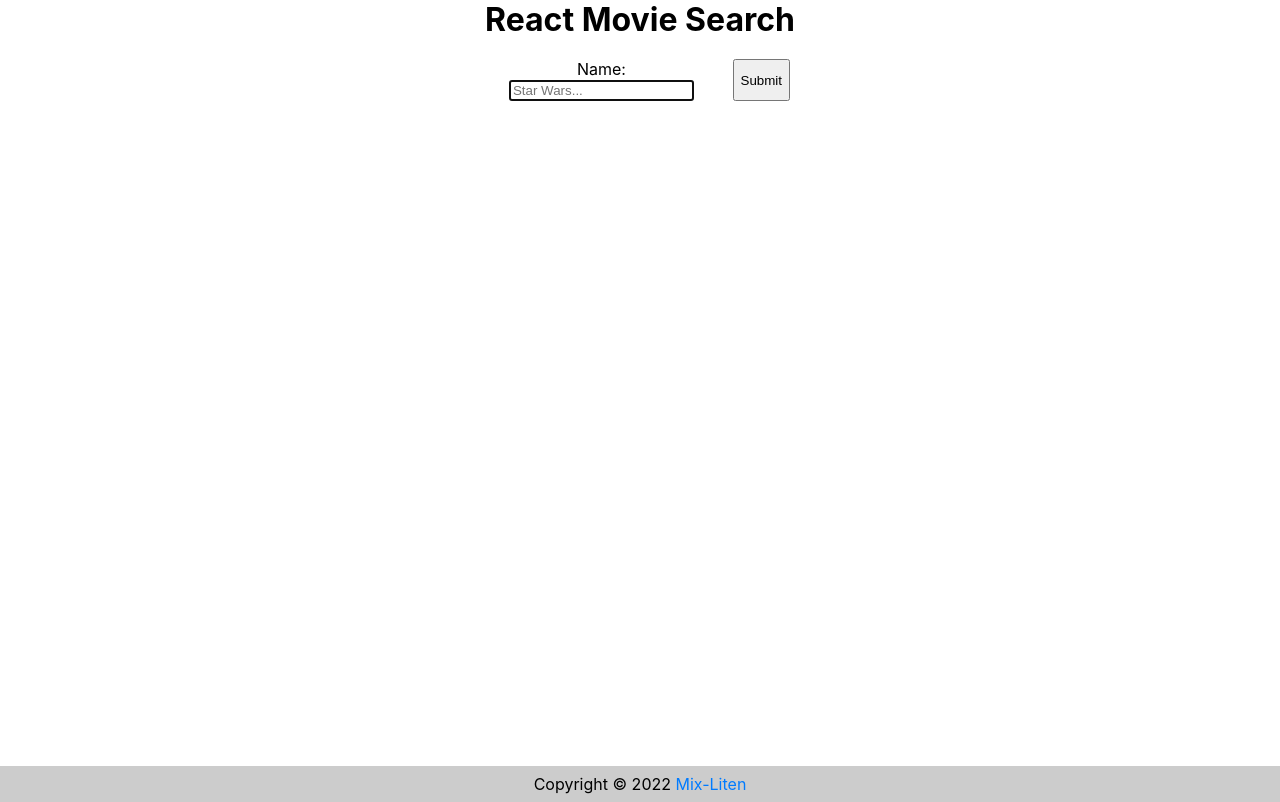
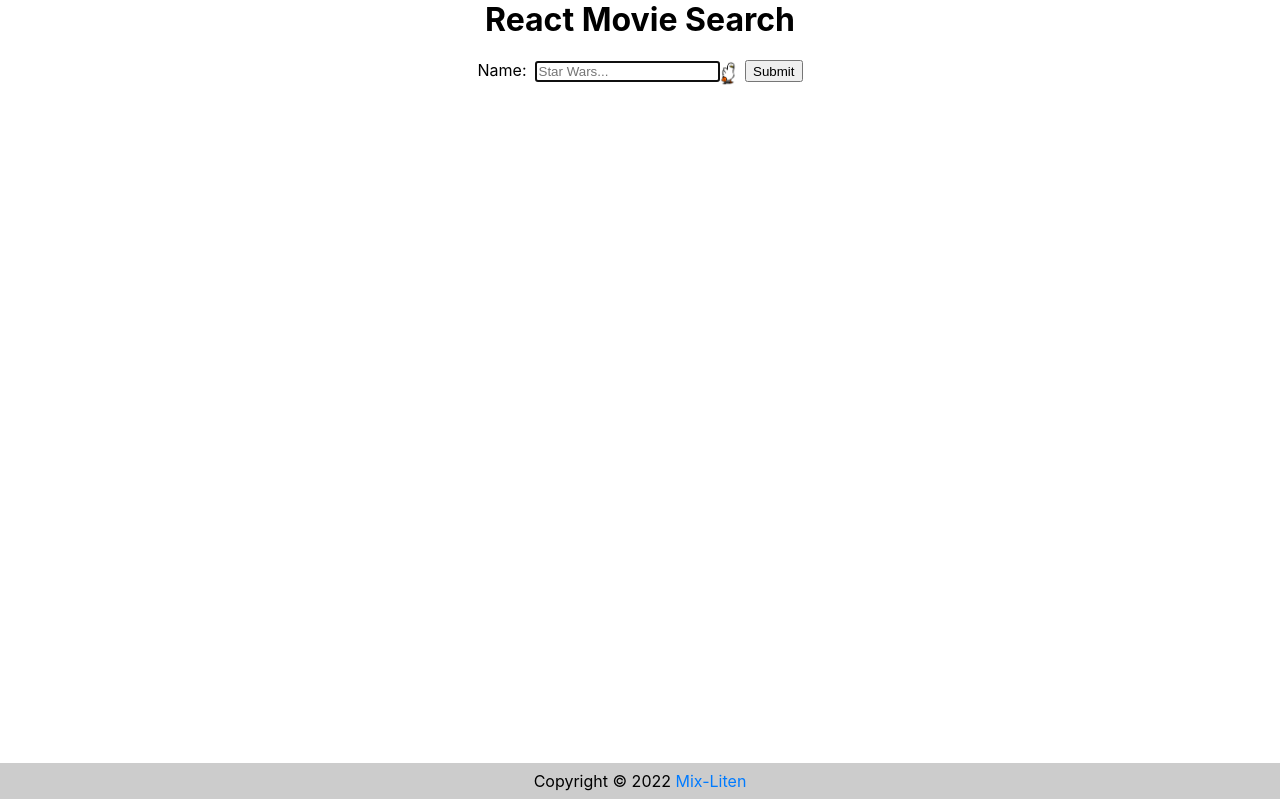
Before and after one commit to Mix-Liten/react-movie_search, a React (Create React App) app: page / in a window 1280 px wide. Built offline with nearby package versions, Linux system fonts and the light colour scheme; the HTML template or start-up script is replaced by a standard one.

Commit message:
feat: update style

```diff
--- a/src/components/Header.tsx
+++ b/src/components/Header.tsx
@@ -5,6 +5,7 @@ const Title = styled.h1`
   text-align: center;
   margin-top: 0;
   margin-bottom: 20px;
+  line-height: 40px;
   @media (max-width: 600px) {
     font-size: 24px;
   }
--- a/src/containers/Movie/CardList.tsx
+++ b/src/containers/Movie/CardList.tsx
@@ -4,6 +4,7 @@ import Card from '../../components/Card'
 import { MovieDetail } from './API'
 
 const Grid = styled.div`
+  margin-top: 16px;
   display: grid;
   grid-template-columns: repeat(3, auto);
   gap: 16px;
--- a/src/containers/Movie/Movie.tsx
+++ b/src/containers/Movie/Movie.tsx
@@ -7,7 +7,7 @@ import { fetchMovieList, MovieDetail } from './API'
 const Container = styled.div`
   text-align: center;
   width: max(1000px, 80%);
-  min-height: calc(100vh - 35px - 40px - 38px);
+  min-height: calc(100vh - 35px - 40px - 42px);
   margin: 20px auto;
   box-sizing: border-box;
   @media (max-width: 1000px) {
--- a/src/containers/Movie/SearchForm.tsx
+++ b/src/containers/Movie/SearchForm.tsx
@@ -5,14 +5,16 @@ import AutoCompleteInput from './AutoCompleteInput'
 import LoadingGif from '../../assets/loading.gif'
 
 const Form = styled.form`
-  width: 300px;
+  width: 325px;
   display: flex;
   justify-content: space-between;
   margin: auto;
-  margin-bottom: 16px;
+  position: relative;
 `
 
 const FormLabel = styled.label`
+  display: inline-flex;
+  margin-right: 16px;
   input {
     margin-right: 8px;
     margin-left: 8px;
@@ -22,8 +24,9 @@ const FormLabel = styled.label`
 const Loading = styled.div`
   width: 22px;
   height: 22px;
+  position: absolute;
   top: 0;
-  right: 0;
+  right: 20%;
   img {
     width: 100%;
   }
@@ -35,7 +38,7 @@ interface SearchFormProps {
 }
 
 const SearchForm: FC<SearchFormProps> = ({ updateMovieList, lastSearchText }) => {
-  const [isLoading, setIsLoading] = useState(false)
+  const [isLoading, setIsLoading] = useState(true)
   const onSubmit = async (e: FormEvent<HTMLFormElement>) => {
     e.preventDefault()
     const target = e.target as typeof e.target & {
```
Also changed, not shown: 1 other file (tests, documents, lock files or other folders).
